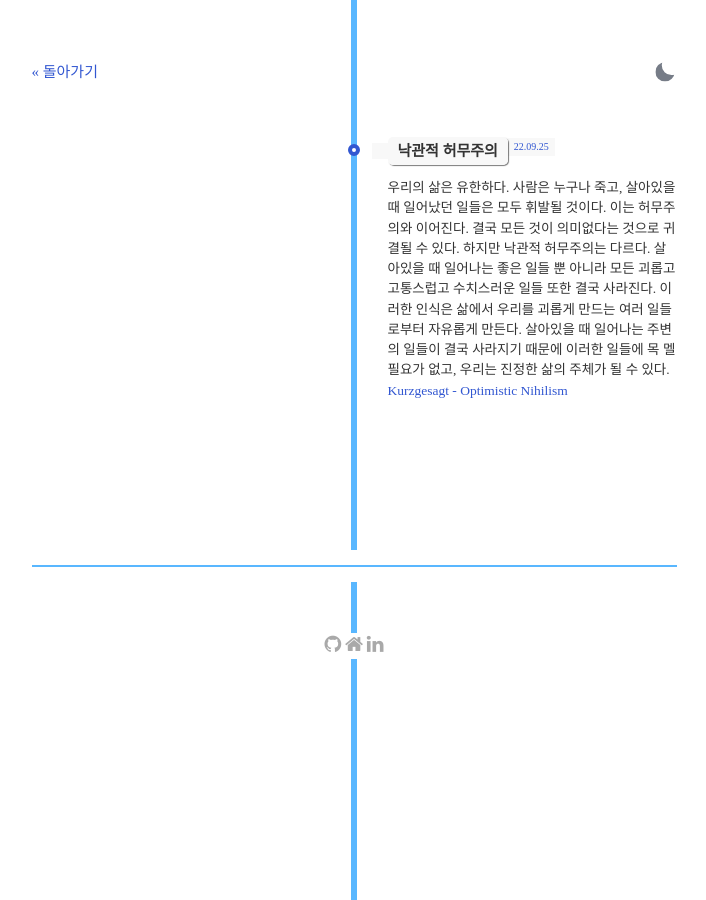
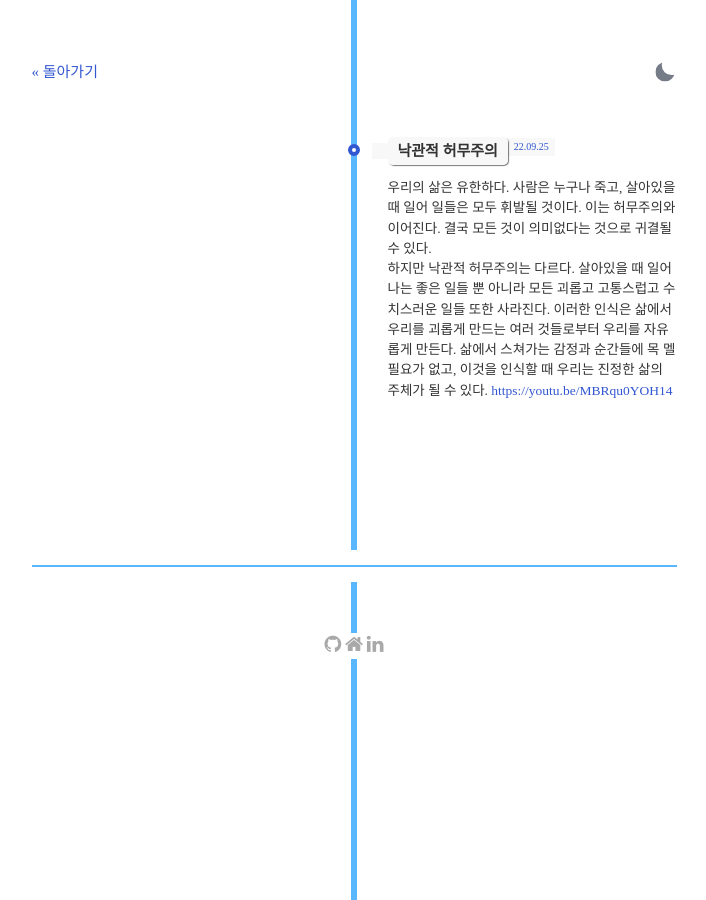
Before and after one commit to Bloofer/Bloofer.github.io, a Jekyll site: the page built from about.html, in a window 1280 px wide. Shown: the whole page, without its empty margins (286-992 px from the left). Built offline with Jekyll 4.4.1, drawn with Linux system fonts in a browser that asks for light colours; some web fonts are replaced.

Commit message:
edit about

```diff
--- a/about.html
+++ b/about.html
@@ -24,13 +24,13 @@ layout: default
                     <span class="time-wrapper"><span class="time">22.09.25</span></span>
                 </div>
                 <div class="desc">
-                    우리의 삶은 유한하다. 사람은 누구나 죽고, 살아있을 때 일어났던 일들은 모두 휘발될 것이다.
-                    이는 허무주의와 이어진다. 결국 모든 것이 의미없다는 것으로 귀결될 수 있다.
+                    우리의 삶은 유한하다. 사람은 누구나 죽고, 살아있을 때 일어 일들은 모두 휘발될 것이다.
+                    이는 허무주의와 이어진다. 결국 모든 것이 의미없다는 것으로 귀결될 수 있다.<br>
                     하지만 낙관적 허무주의는 다르다. 살아있을 때 일어나는 좋은 일들 뿐 아니라
-                    모든 괴롭고 고통스럽고 수치스러운 일들 또한 결국 사라진다.
-                    이러한 인식은 삶에서 우리를 괴롭게 만드는 여러 일들로부터 자유롭게 만든다.
-                    살아있을 때 일어나는 주변의 일들이 결국 사라지기 때문에 이러한 일들에 목 멜 필요가 없고, 우리는 진정한 삶의 주체가 될 수 있다.
-                    <a href="https://youtu.be/MBRqu0YOH14" target="_top">Kurzgesagt - Optimistic Nihilism</a>
+                    모든 괴롭고 고통스럽고 수치스러운 일들 또한 사라진다.
+                    이러한 인식은 삶에서 우리를 괴롭게 만드는 여러 것들로부터 우리를 자유롭게 만든다.
+                    삶에서 스쳐가는 감정과 순간들에 목 멜 필요가 없고, 이것을 인식할 때 우리는 진정한 삶의 주체가 될 수 있다.
+                    <a href="https://youtu.be/MBRqu0YOH14" target="_top">https://youtu.be/MBRqu0YOH14</a>
                 </div>
             </div>
         </li>
```
